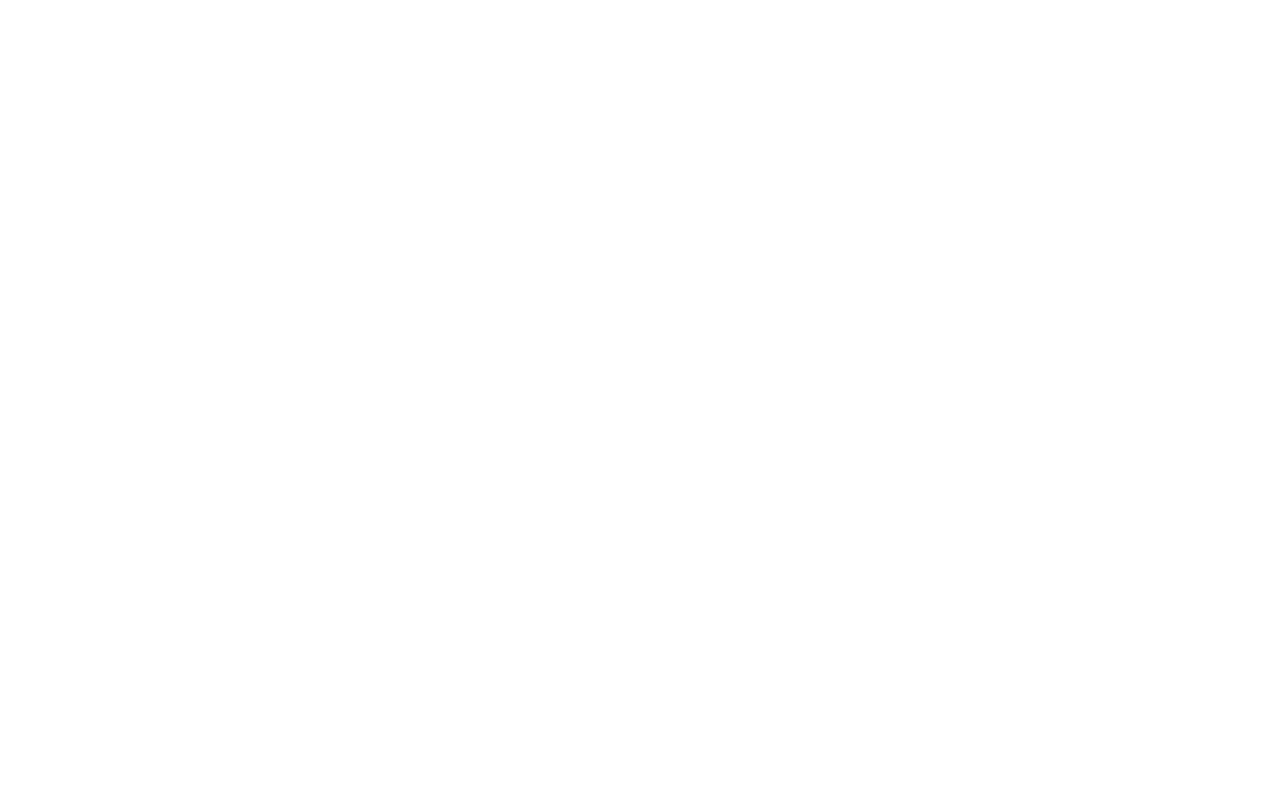
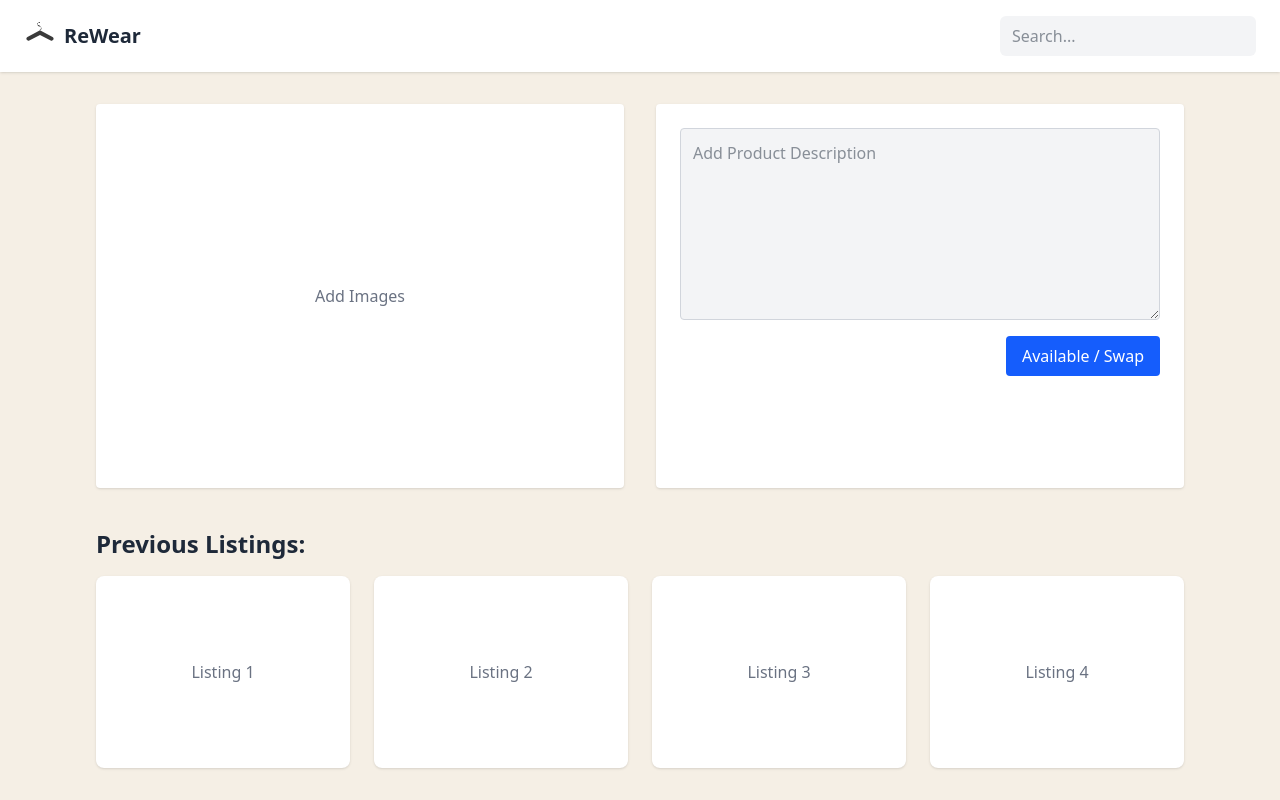
Before and after one commit to Arman2337/ReWear-Community-Clothing-Exchange, a React (Vite) app in the folder frontend/: page /product/1 in a window 1280 px wide. Before the commit this address had no page. Built offline with nearby package versions, Linux system fonts and the light colour scheme; the HTML template or start-up script is replaced by a standard one.

Commit message:
page routing + all the pages done

```diff
--- /dev/null
+++ b/frontend/src/AdminPanel.jsx
@@ -0,0 +1,80 @@
+import React, { useState, useEffect } from "react";
+
+const mockListings = [
+  {
+    id: "1",
+    title: "Denim Jacket",
+    image: "/sample1.jpg",
+    submittedBy: "user1@example.com",
+    status: "pending",
+  },
+  {
+    id: "2",
+    title: "Vintage Sweater",
+    image: "/sample2.jpg",
+    submittedBy: "user2@example.com",
+    status: "pending",
+  },
+];
+
+const AdminPanel = () => {
+  const [listings, setListings] = useState([]);
+
+  useEffect(() => {
+    // Replace this with actual API/Firebase call
+    setListings(mockListings);
+  }, []);
+
+  const handleStatusChange = (id, newStatus) => {
+    const updated = listings.map((item) =>
+      item.id === id ? { ...item, status: newStatus } : item
+    );
+    setListings(updated);
+    // Optional: send status change to server
+  };
+
+  return (
+    <div className="min-h-screen bg-[#f5efe5] p-6">
+      <header className="mb-6 text-3xl font-bold text-gray-800">Admin Panel</header>
+
+      <div className="grid gap-6 md:grid-cols-2 lg:grid-cols-3">
+        {listings.map((item) => (
+          <div key={item.id} className="bg-white rounded-lg shadow-md p-4">
+            <img
+              src={item.image}
+              alt={item.title}
+              className="w-full h-48 object-cover rounded mb-3"
+            />
+            <h3 className="text-xl font-semibold">{item.title}</h3>
+            <p className="text-sm text-gray-600 mb-2">Submitted by: {item.submittedBy}</p>
+            <div className="flex justify-between gap-2 mt-3">
+              <button
+                onClick={() => handleStatusChange(item.id, "approved")}
+                className="bg-green-600 hover:bg-green-700 text-white px-3 py-1 rounded"
+              >
+                Approve
+              </button>
+              <button
+                onClick={() => handleStatusChange(item.id, "rejected")}
+                className="bg-red-600 hover:bg-red-700 text-white px-3 py-1 rounded"
+              >
+                Reject
+              </button>
+              <button
+                onClick={() => handleStatusChange(item.id, "removed")}
+                className="bg-gray-500 hover:bg-gray-600 text-white px-3 py-1 rounded"
+              >
+                Remove
+              </button>
+            </div>
+            {item.status !== "pending" && (
+              <p className="mt-2 text-sm text-blue-700">Status: {item.status}</p>
+            )}
+          </div>
+        ))}
+      </div>
+    </div>
+  );
+};
+
+export default AdminPanel;
--- a/frontend/src/App.jsx
+++ b/frontend/src/App.jsx
@@ -4,22 +4,22 @@ import Register from "./Register";
 import LandingPage from "./LandingPage";
 import ItemDetailPage from "./ItemDetailPage";
 import UserDashboard from "./UserDashboard";
-
-
-
-
-
-
+import ProductDetail from "./ProductDetail";
+import AdminPanel from "./AdminPanel";
+import BrowseItems from "./BrowseItems";
 
 function App() {
   return (
     <Router>
       <Routes>
-        <Route path="/" element={<Login />} />
+         <Route path="/" element={<LandingPage />} />
         <Route path="/register" element={<Register />} />
-        <Route path="/landing" element={<LandingPage />} />
+        <Route path="/login" element={<Login />} />
         <Route path="/item/:id" element={<ItemDetailPage />} />
         <Route path="/dashboard" element={<UserDashboard />} />
+        <Route path="/product/:id" element={<ProductDetail />} />
+        <Route path="/admin" element={<AdminPanel />} />
+        <Route path="/browse" element={<BrowseItems />} />
       </Routes>
     </Router>
   );
--- /dev/null
+++ b/frontend/src/BrowseItems.jsx
@@ -0,0 +1,54 @@
+import React from "react";
+import { Link } from "react-router-dom";
+
+const mockItems = [
+  { id: "1", title: "Vintage Denim Jacket", image: "/sample1.jpg" },
+  { id: "2", title: "Boho Floral Dress", image: "/sample2.jpg" },
+  { id: "3", title: "Striped Polo Tee", image: "/sample3.jpg" },
+  { id: "4", title: "Canvas Tote Bag", image: "/sample4.jpg" },
+];
+
+const BrowseItems = () => {
+  return (
+    <div className="bg-[#f5efe5] min-h-screen text-gray-800">
+      {/* Header */}
+      <header className="flex justify-between items-center px-6 py-4 bg-white shadow-md">
+        <div className="flex items-center gap-2">
+          <img src="/hanger.svg" alt="ReWear Logo" className="w-8 h-8" />
+          <h1 className="text-2xl font-bold">ReWear</h1>
+        </div>
+        <nav className="space-x-6 text-sm font-medium">
+          <Link to="/" className="hover:underline">Home</Link>
+          <Link to="/dashboard" className="hover:underline">Dashboard</Link>
+          <Link to="/login" className="hover:underline">Login</Link>
+        </nav>
+      </header>
+
+      {/* Page Title */}
+      <section className="px-6 py-8">
+        <h2 className="text-3xl font-bold mb-4">Browse Items</h2>
+        <p className="text-gray-600 mb-6">Explore what others are swapping!</p>
+
+        {/* Grid of Items */}
+        <div className="grid grid-cols-1 sm:grid-cols-2 md:grid-cols-3 lg:grid-cols-4 gap-6">
+          {mockItems.map((item) => (
+            <Link
+              to={`/product/${item.id}`}
+              key={item.id}
+              className="bg-white rounded-lg shadow-md hover:shadow-lg transition p-4"
+            >
+              <img
+                src={item.image}
+                alt={item.title}
+                className="w-full h-48 object-cover rounded mb-3"
+              />
+              <h3 className="text-lg font-semibold">{item.title}</h3>
+            </Link>
+          ))}
+        </div>
+      </section>
+    </div>
+  );
+};
+
+export default BrowseItems;
--- a/frontend/src/LandingPage.jsx
+++ b/frontend/src/LandingPage.jsx
@@ -13,7 +13,7 @@ const LandingPage = () => {
         <nav className="space-x-6 text-sm font-medium">
           <Link to="/" className="hover:underline">Home</Link>
           <Link to="/browse" className="hover:underline">Browse</Link>
-          <Link to="/" className="hover:underline">Login</Link>
+          <Link to="/login" className="hover:underline">Login</Link> {/* 🔄 Fixed this */}
           <Link to="/register" className="hover:underline">Sign Up</Link>
         </nav>
       </header>
--- /dev/null
+++ b/frontend/src/ProductDetail.jsx
@@ -0,0 +1,61 @@
+import React from "react";
+import { useParams } from "react-router-dom";
+
+const ProductDetail = () => {
+  const { id } = useParams(); // for fetching product-specific data later
+
+  return (
+    <div className="min-h-screen bg-[#f5efe5] text-gray-800">
+      {/* Header */}
+      <header className="flex justify-between items-center px-6 py-4 bg-white shadow">
+        <div className="flex items-center gap-2">
+          <img src="/hanger.svg" alt="ReWear Logo" className="w-8 h-8" />
+          <h1 className="text-xl font-bold">ReWear</h1>
+        </div>
+        <input
+          type="text"
+          placeholder="Search..."
+          className="px-3 py-2 rounded-md bg-gray-100 w-64 focus:outline-none"
+        />
+      </header>
+
+      {/* Main Product Info */}
+      <main className="max-w-6xl mx-auto p-8">
+        <div className="grid grid-cols-1 md:grid-cols-2 gap-8 mb-10">
+          {/* Product Image Upload */}
+          <div className="bg-white p-4 rounded shadow h-96 flex justify-center items-center text-gray-500">
+            <span>Add Images</span>
+          </div>
+
+          {/* Product Description */}
+          <div className="bg-white p-6 rounded shadow flex flex-col gap-4">
+            <textarea
+              placeholder="Add Product Description"
+              className="w-full h-48 p-3 rounded bg-gray-100 border border-gray-300"
+            ></textarea>
+            <button className="self-end bg-blue-600 text-white px-4 py-2 rounded hover:bg-blue-700 transition">
+              Available / Swap
+            </button>
+          </div>
+        </div>
+
+        {/* Previous Listings */}
+        <section>
+          <h2 className="text-2xl font-semibold mb-4">Previous Listings:</h2>
+          <div className="grid grid-cols-2 md:grid-cols-4 gap-6">
+            {[1, 2, 3, 4].map((listingId) => (
+              <div
+                key={listingId}
+                className="bg-white rounded-lg shadow p-4 h-48 flex items-center justify-center text-gray-500"
+              >
+                Listing {listingId}
+              </div>
+            ))}
+          </div>
+        </section>
+      </main>
+    </div>
+  );
+};
+
+export default ProductDetail;
```
